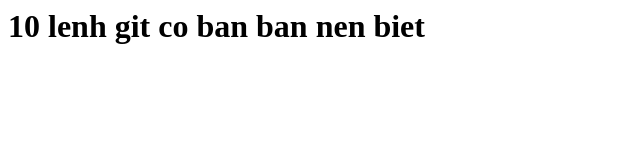
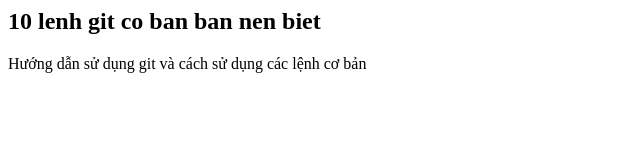
Before and after one commit to nghiahoang902/create1file, a plain HTML site: page index.html in a window 1280 px wide. Shown: the whole page, without its empty margins (0-640 px from the left). Drawn offline with Linux system fonts and the light colour scheme.

Commit message:
lay tren github ve

```diff
--- a/index.html
+++ b/index.html
@@ -3,9 +3,10 @@
     <meta charset="UTF-8">
     <meta http-equiv="X-UA-Compatible" content="IE=edge">
     <meta name="viewport" content="width=device-width, initial-scale=1.0">
-    <title>10 lenh co ban</title>
+    <title>Github Tutorial</title>
 </head>
 <body>
-    <h1>10 lenh git co ban ban nen  biet</h1>
+    <h2>10 lenh git co ban ban nen  biet</h2>
+    <p> Hướng dẫn sử dụng git và cách sử dụng các lệnh cơ bản</p>
 </body>
 </html>
```
